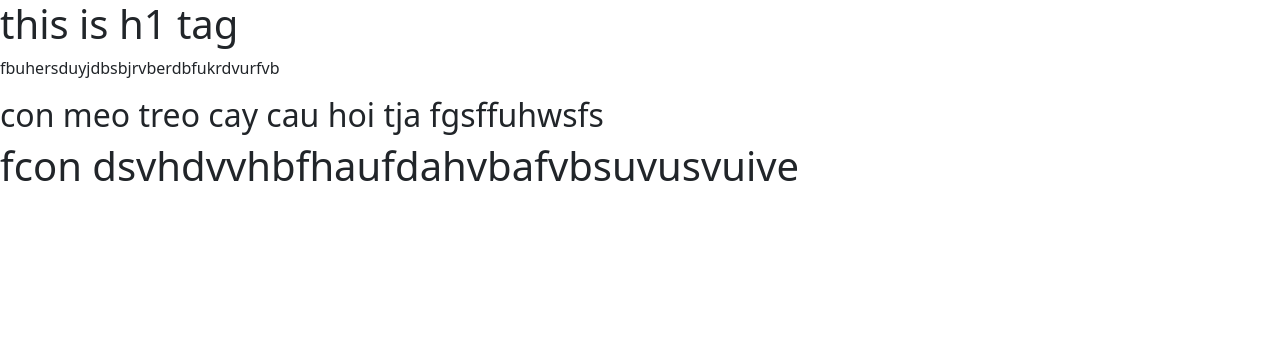
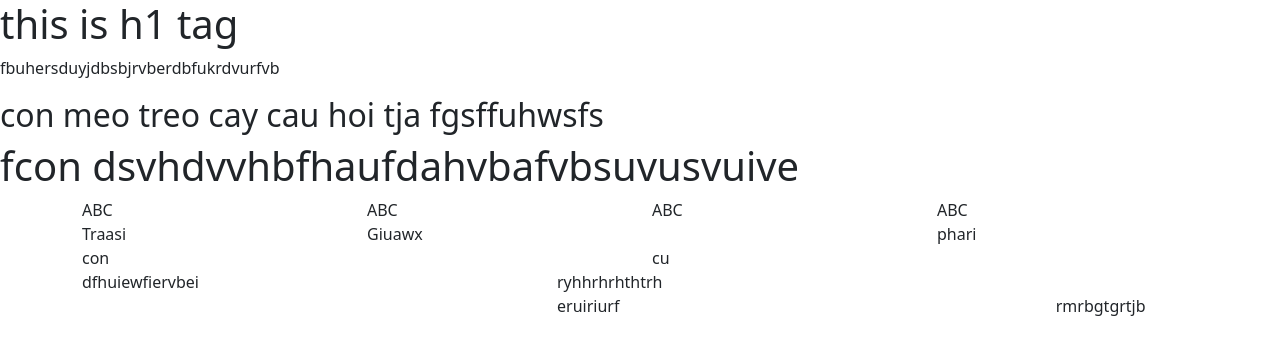
Before and after one commit to nmbt2910/git-test, a website: page index.html in a window 1280 px wide. Drawn offline with nearby package versions, Linux system fonts and the light colour scheme.

Commit message:
bootstrap test

```diff
--- a/index.html
+++ b/index.html
@@ -1,5 +1,6 @@
 <!DOCTYPE html>
 <html lang="en">
+
 <head>
     <meta charset="UTF-8">
     <meta name="viewport" content="width=device-width, initial-scale=1.0">
@@ -14,6 +15,33 @@
     <p>fbuhersduyjdbsbjrvberdbfukrdvurfvb</p>
     <h2>con meo treo cay cau hoi tja fgsffuhwsfs</h2>
     <h1>fcon dsvhdvvhbfhaufdahvbafvbsuvusvuive</h1>
+
+    <div class="container">
+        <div class="row">
+            <div class="col-sm">ABC</div>
+            <div class="col-sm">ABC</div>
+            <div class="col-sm">ABC</div>
+            <div class="col-sm">ABC</div>
+        </div>
+        <div class="row">
+            <div class="col-sm">Traasi</div>
+            <div class="col-sm-6">Giuawx</div>
+            <div class="col-sm">phari</div>
+        </div>
+        <div class="row align-items-center">
+            <div class="col-6">con</div>
+            <div class="col-6">cu</div>
+        </div>
+        <div class="row">
+            <div class="col-sm-5">dfhuiewfiervbei</div>
+            <div class="col-sm-7">ryhhrhrhthtrh
+                <div class="row">
+                    <div class="col-sm-9">eruiriurf</div>
+                    <div class="col-sm-3">rmrbgtgrtjb</div>
+                </div>
+            </div>
+        </div>
+    </div>
 </body>
 
 <!-- jQuery first, then Popper.js, then Bootstrap JS. -->
```
